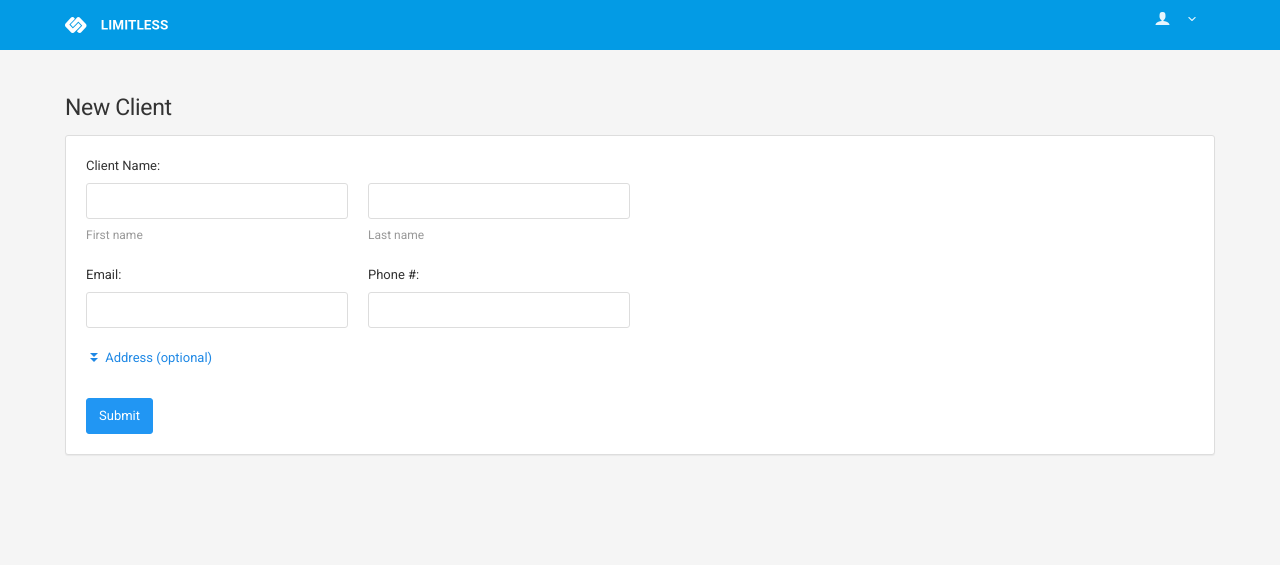
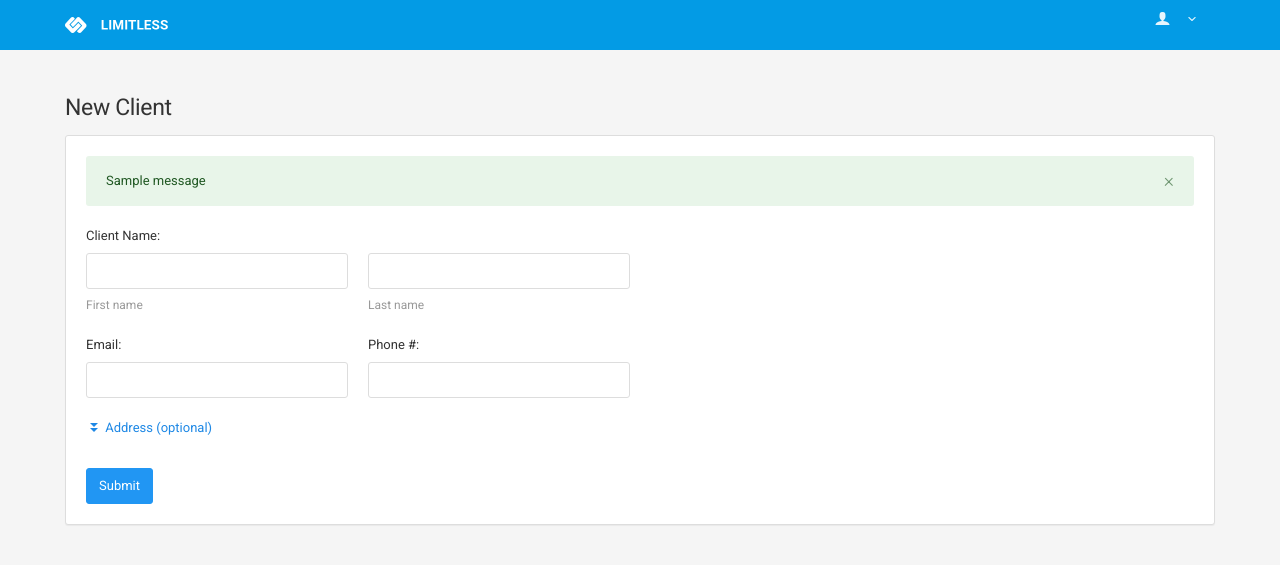
Before and after one commit to caseydm/quote, a Python web app: template quote/templates/dashboard/new_client.html in a window 1280 px wide. Shown: the top 565 px of the page. Run offline with Jinja, Linux system fonts and the light colour scheme; the template is opened without the code that fills it: most values are stand-ins (such as "Sample title", 1, 10 or a date in 2020); one stand-in notice (Sample message) is shown; form fields are guessed from the names that the template uses.

Commit message:
added message flashing

```diff
--- a/quote/templates/dashboard/new_client.html
+++ b/quote/templates/dashboard/new_client.html
@@ -15,6 +15,16 @@
     <div class="panel panel-flat">
 
         <div class="panel-body">
+        {% with messages = get_flashed_messages() %}
+          {% if messages %}
+            {% for message in messages %}
+                <div class="alert alert-success no-border">
+                    <button type="button" class="close" data-dismiss="alert"><span>×</span><span class="sr-only">Close</span></button>
+                    {{ message }}
+                </div>
+            {% endfor %}
+          {% endif %}
+        {% endwith %}
             <fieldset>
 
                 <div class="row">
```
